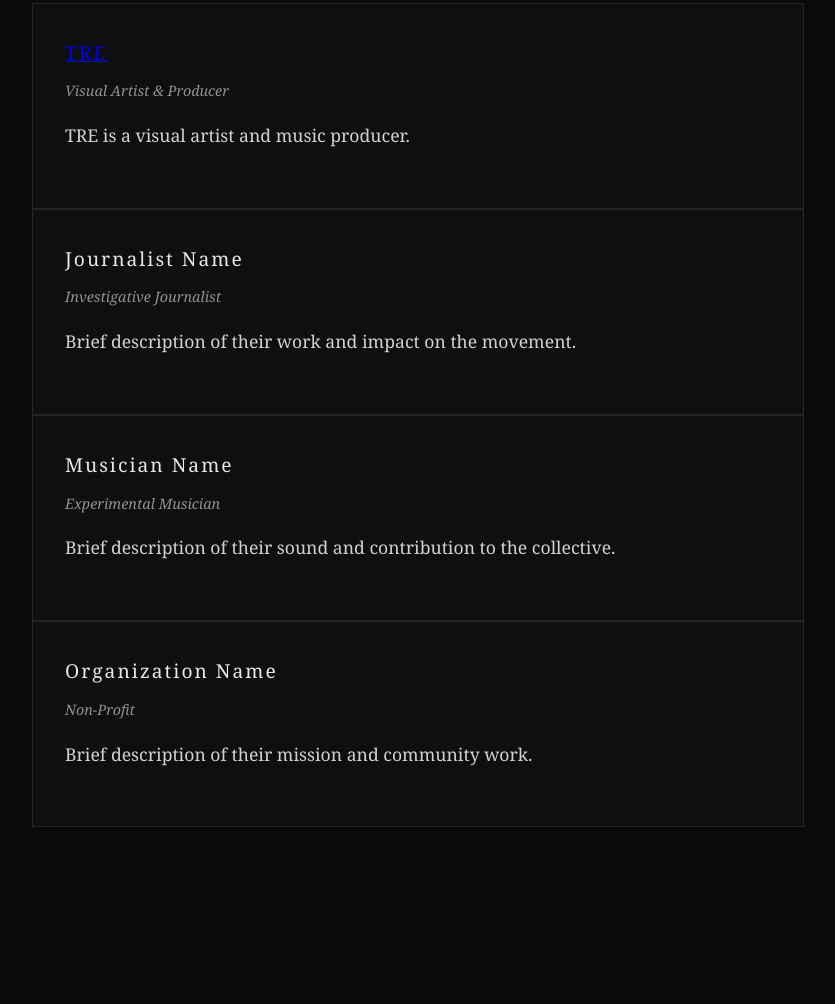
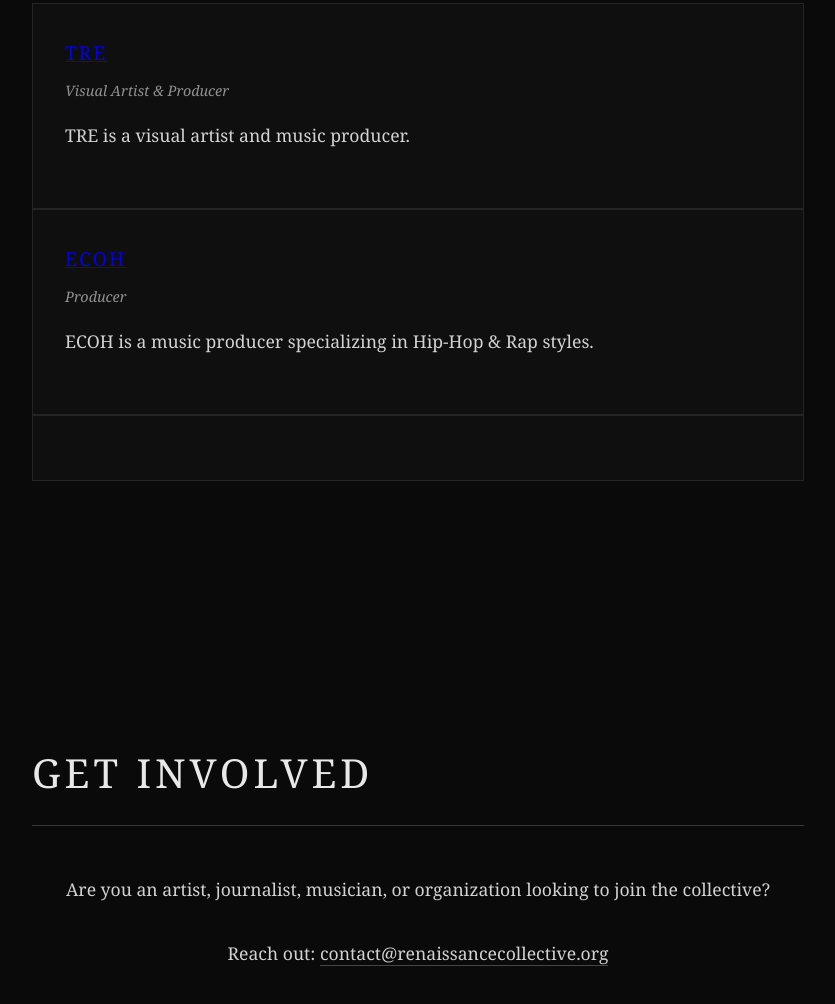
Before and after one commit to 3schtocky/ReaissanceCollective, a plain HTML site: page index.html in a window 1280 px wide. Shown: the part 2447-3451 px from the top of the page, without its empty margins (222-1057 px from the left). Drawn offline with Linux system fonts and the light colour scheme.

Commit message:
Update index.html
Should be correct now

```diff
--- a/index.html
+++ b/index.html
@@ -295,21 +295,18 @@
                 <div class="discipline">Visual Artist & Producer</div>
                 <p>TRE is a visual artist and music producer.</p>
             </div>
-            <div class="artist-card">
-                <h3>Journalist Name</h3>
-                <div class="discipline">Investigative Journalist</div>
-                <p>Brief description of their work and impact on the movement.</p>
+        <div class="artist-card">
+                <h3>
+                <a href="https://on.soundcloud.com/NbX87ijaAJHKq06Gda"
+                target="_blank"
+                rel="noopener">
+              ECOH
+            </a>
+        </h3>
+                <div class="discipline">Producer</div>
+                <p>ECOH is a music producer specializing in Hip-Hop & Rap styles.</p>
             </div>
             <div class="artist-card">
-                <h3>Musician Name</h3>
-                <div class="discipline">Experimental Musician</div>
-                <p>Brief description of their sound and contribution to the collective.</p>
-            </div>
-            <div class="artist-card">
-                <h3>Organization Name</h3>
-                <div class="discipline">Non-Profit</div>
-                <p>Brief description of their mission and community work.</p>
-            </div>
         </div>
     </section>
 
```
